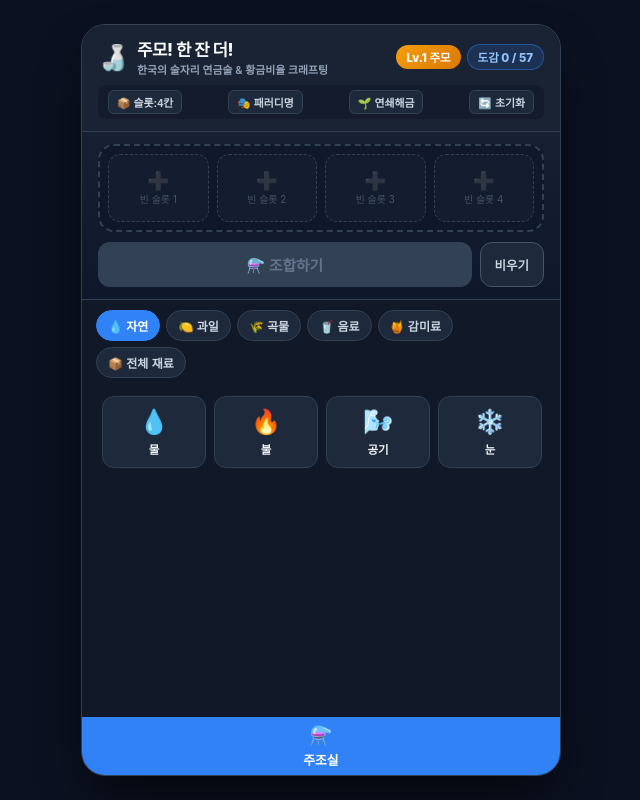
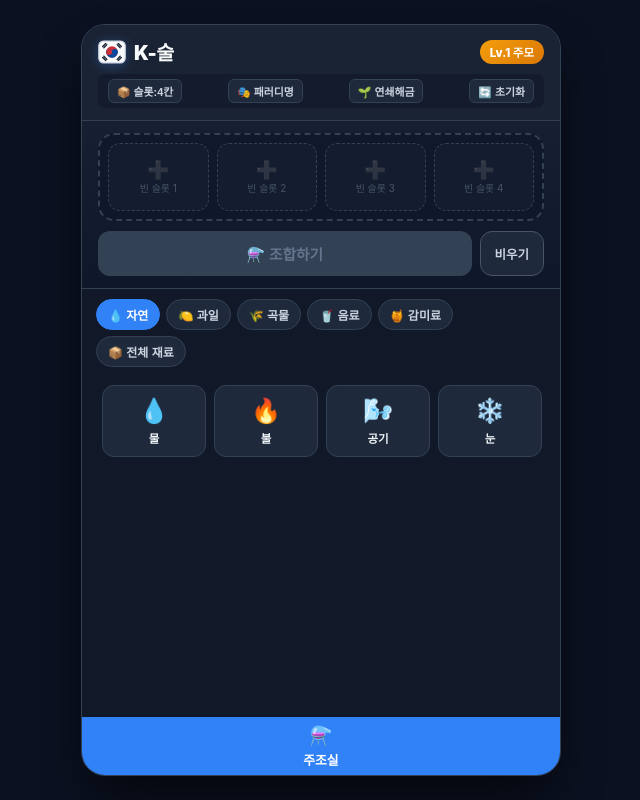
Before and after one commit to jhm9595/KSool_Gemini, a plain HTML site: page index.html in a window 1280 px wide. Shown: the whole page, without its empty margins (319-959 px from the left). Drawn offline with Linux system fonts and the light colour scheme.

Commit message:
UI: Rename header brand to K-술 with Taegeukgi SVG emblem and move Dex progress badge into collection view

```diff
--- a/index.html
+++ b/index.html
@@ -3,7 +3,7 @@
 <head>
   <meta charset="utf-8">
   <meta name="viewport" content="width=device-width, initial-scale=1.0, maximum-scale=1.0, user-scalable=no, viewport-fit=cover">
-  <title>주모! 한 잔 더! - 한국의 술자리 연금술 (K-Sool Alchemy)</title>
+  <title>K-술</title>
   <!-- 모듈형 스타일시트 -->
   <link rel="stylesheet" href="./src/css/variables.css">
   <link rel="stylesheet" href="./src/css/layout.css">
@@ -20,17 +20,27 @@
   <header>
     <div class="header-top">
       <div class="brand">
-        <span style="font-size: 1.55rem;">🍶</span>
-        <div>
-          <h1>주모! 한 잔 더!</h1>
-          <div class="brand-sub">한국의 술자리 연금술 & 황금비율 크래프팅</div>
-        </div>
+        <span class="k-emblem" aria-hidden="true">
+          <svg width="28" height="28" viewBox="0 0 36 36" fill="none" xmlns="http://www.w3.org/2000/svg">
+            <rect x="1" y="4" width="34" height="28" rx="6" fill="#F8FAFC" stroke="#CBD5E1" stroke-width="1.5"/>
+            <!-- 건곤감리 4괘 -->
+            <g stroke="#0F172A" stroke-width="1.6" stroke-linecap="round">
+              <line x1="6" y1="11" x2="10" y2="7"/><line x1="7.5" y1="12.5" x2="11.5" y2="8.5"/>
+              <line x1="26" y1="7" x2="30" y2="11"/><line x1="24.5" y1="8.5" x2="28.5" y2="12.5"/>
+              <line x1="6" y1="25" x2="10" y2="29"/><line x1="7.5" y1="23.5" x2="11.5" y2="27.5"/>
+              <line x1="26" y1="29" x2="30" y2="25"/><line x1="24.5" y1="27.5" x2="28.5" y2="23.5"/>
+            </g>
+            <!-- 중앙 태극 문양 -->
+            <circle cx="18" cy="18" r="7.5" fill="#CD2E3A"/>
+            <path d="M10.5 18 A7.5 7.5 0 0 0 25.5 18 A3.75 3.75 0 0 1 18 18 A3.75 3.75 0 0 0 10.5 18 Z" fill="#0047A0"/>
+            <circle cx="14.25" cy="18" r="3.75" fill="#CD2E3A"/>
+            <circle cx="21.75" cy="18" r="3.75" fill="#0047A0"/>
+          </svg>
+        </span>
+        <h1>K-술</h1>
       </div>
       <div class="header-badges">
         <span id="user-level-pill" class="level-pill" title="클릭하면 테스트용으로 레벨이 올라갑니다">Lv.1 주모</span>
-        <div class="progress-pill">
-          도감 <span id="unlocked-count">0 / 56</span>
-        </div>
       </div>
     </div>
 
@@ -64,10 +74,12 @@
   <!-- [탭 2] 도감 & 3대 힌트 센터 진입 뷰 -->
   <section id="view-collection" class="view">
     <div class="collection-header">
-      <div style="font-size: 0.74rem; color: #fcd34d; font-weight: 700;">
-        💡 도감에서 [❓ 힌트 추리 가능] 카드를 누르면 ⚾ 베이스볼 · 🎮 그림 해금 미니게임(3종) · 영상 힌트가 열립니다!
+      <div class="collection-top-row">
+        <div id="recipe-cat-bar" class="cat-filter-bar"></div>
+        <div class="progress-pill collection-progress-pill">
+          도감 <span id="unlocked-count">0 / 56</span>
+        </div>
       </div>
-      <div id="recipe-cat-bar" class="cat-filter-bar"></div>
     </div>
     <div id="sool-grid" class="sool-grid"></div>
   </section>
--- a/src/css/brew.css
+++ b/src/css/brew.css
@@ -290,6 +290,23 @@
   flex-shrink: 0;
 }
 
+.collection-top-row {
+  display: flex;
+  align-items: center;
+  justify-content: space-between;
+  gap: 8px;
+}
+
+.collection-top-row .cat-filter-bar {
+  flex: 1;
+  padding-bottom: 0;
+}
+
+.collection-progress-pill {
+  flex-shrink: 0;
+  white-space: nowrap;
+}
+
 .sool-grid {
   flex: 1;
   overflow-y: auto;
--- a/src/css/layout.css
+++ b/src/css/layout.css
@@ -43,9 +43,16 @@ header {
   gap: 8px;
 }
 
+.k-emblem {
+  display: inline-flex;
+  align-items: center;
+  justify-content: center;
+  filter: drop-shadow(0 2px 6px rgba(59, 130, 246, 0.35));
+}
+
 .brand h1 {
-  font-size: 1.05rem;
-  font-weight: 800;
+  font-size: 1.22rem;
+  font-weight: 900;
   color: #f8fafc;
   letter-spacing: -0.4px;
 }
```
